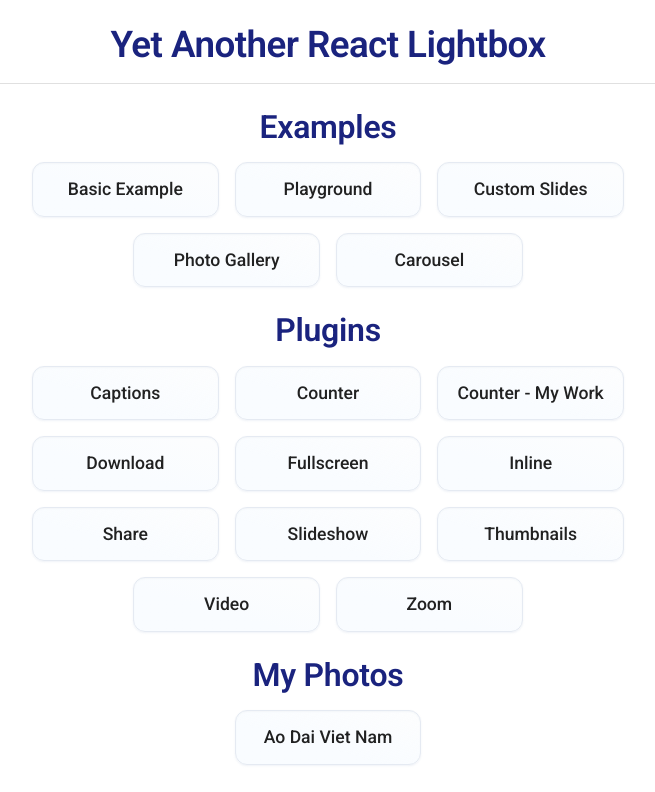
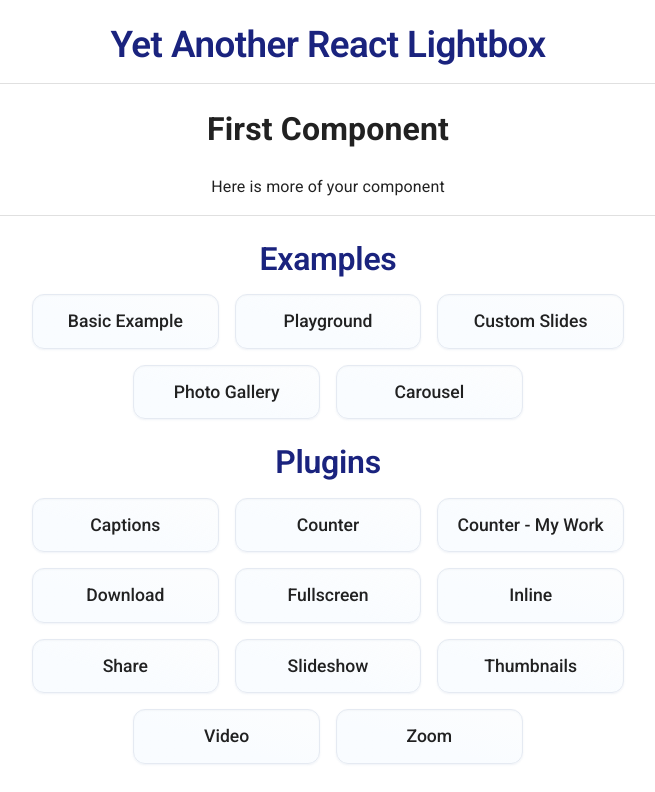
Before and after one commit to ntung/photo-manager-frontend, a React (Vite) app: page / in a window 1280 px wide. Shown: the top 792 px of the page, without its empty margins (312-967 px from the left). Built offline with nearby package versions, Linux system fonts and the light colour scheme.

Commit message:
Try to render a simple component

```diff
--- a/src/App.tsx
+++ b/src/App.tsx
@@ -9,6 +9,7 @@ import "yet-another-react-lightbox/styles.css";
 
 import { Link, Section, Paragraph } from "@/components";
 import sitemap from "@/data/sitemap";
+import MyComponent from "@/myphotos/HelloWorld.tsx";
 
 function Layout() {
   return (
@@ -20,9 +21,10 @@ function Layout() {
       </Box>
 
       <Divider sx={{ margin: "8px auto" }} />
-
+      <MyComponent />
+      <Divider sx={{ margin: "8px auto" }} />
       <Box component="main" sx={{ mb: 3 }}>
-        <React.Suspense>
+        <React.Suspense fallback={<div>Loading...</div>}>
           <Outlet />
         </React.Suspense>
       </Box>
--- /dev/null
+++ b/src/myphotos/HelloWorld.tsx
@@ -0,0 +1,8 @@
+export default function MyComponent() {
+  return (
+    <div>
+      <h1>First Component</h1>
+      <p>Here is more of your component</p>
+    </div>
+  );
+}
```
